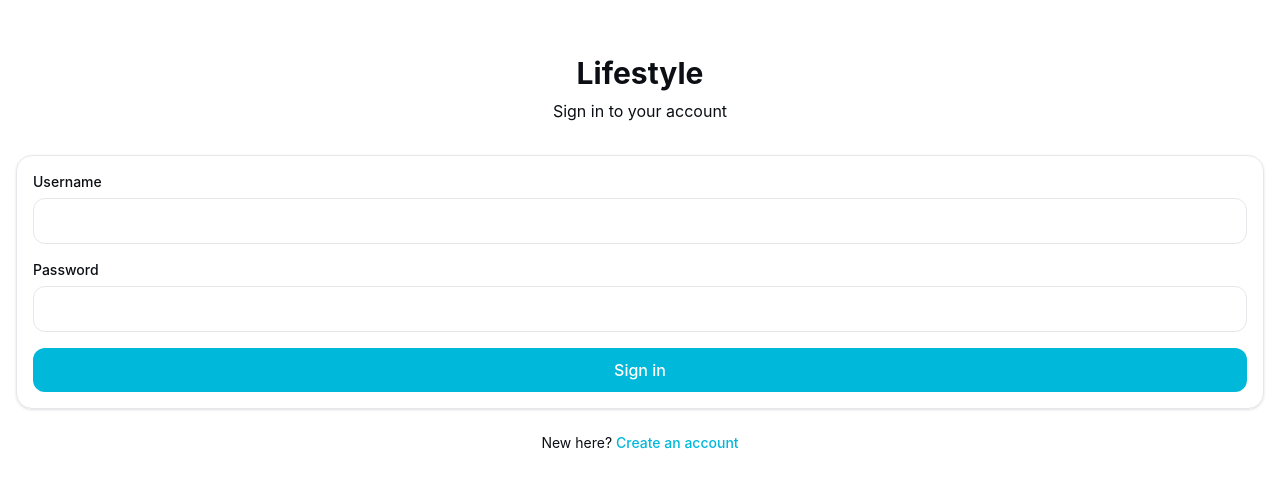
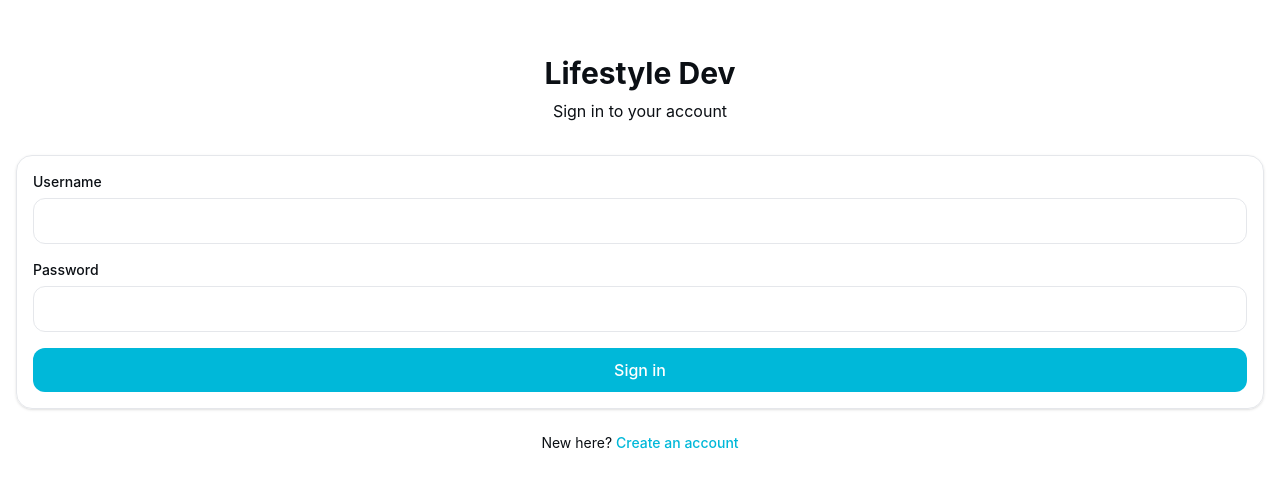
Before and after one commit to LoganSutton13/lifestyle, a React (Vite) app in the folder frontend/: page /login in a window 1280 px wide. Shown: the part 146-634 px from the top of the page. Built offline with nearby package versions, Linux system fonts and the light colour scheme; no server answers.

Commit message:
Update LoginPage title to reflect development environment

```diff
--- a/frontend/src/features/auth/LoginPage.tsx
+++ b/frontend/src/features/auth/LoginPage.tsx
@@ -29,7 +29,7 @@ export function LoginPage() {
   return (
     <div className="mx-auto flex min-h-screen max-w-client flex-col justify-center px-4 py-8">
       <div className="mb-8 text-center">
-        <PageTitle size="lg">Lifestyle</PageTitle>
+        <PageTitle size="lg">Lifestyle Dev</PageTitle>
         <p className="mt-2 text-textMuted">Sign in to your account</p>
       </div>
 
```
